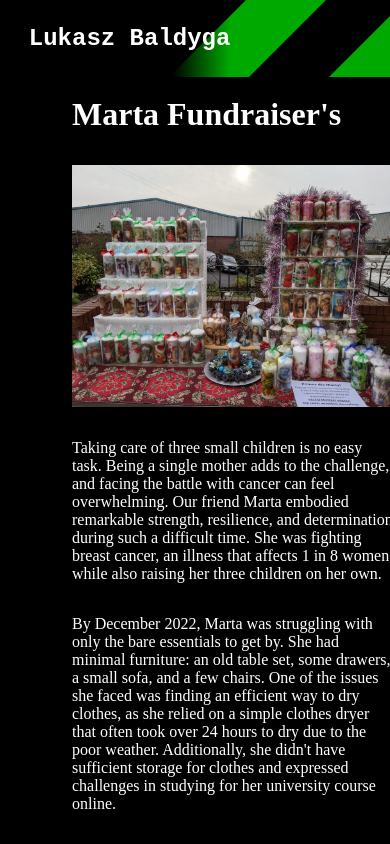
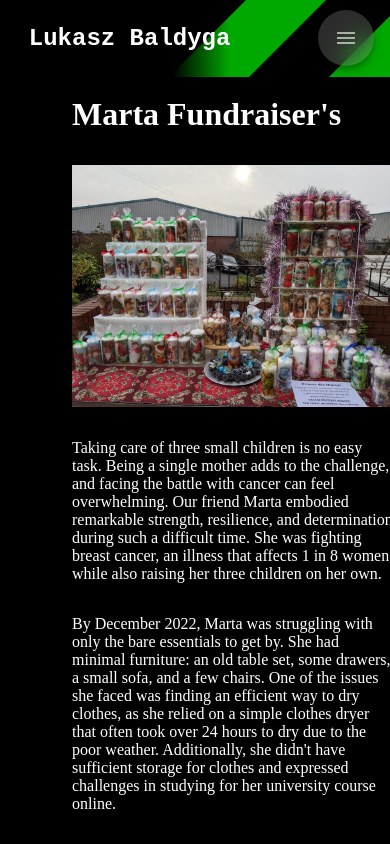
Before and after one commit to Rijndael1998/Website-Neo, a Next.js app: page /blog/marta in a window 390 px wide. Shown: the top 844 px of the page. Built offline with nearby package versions, Linux system fonts and the light colour scheme; a web font is replaced by a local one.

Commit message:
Added FAB menu

```diff
--- a/src/app/layout.tsx
+++ b/src/app/layout.tsx
@@ -9,6 +9,7 @@ import { defaultMetadata } from '@/content/Metadata'
 import { headers } from 'next/headers'
 import { Kanit, Noto_Sans, Noto_Serif } from 'next/font/google';
 import { Container } from '@mui/material';
+import FabNav from '@/components/app/nav/fabnav/_fabnav';
 
 
 const ns = Noto_Sans({
@@ -63,6 +64,7 @@ export default function RootLayout({
           {children}
         </Container>
         <Footer />
+        <FabNav />
       </body>
     </html>
   )
--- a/src/components/_vars.scss
+++ b/src/components/_vars.scss
@@ -2,7 +2,7 @@ $headerHeight: 8ch;
 
 /// breaks
 // nav bar
-$navBreak: 90ch;
+$navBreak: 90ch; // When changing this, make sure to also change @/components/app/nav/fabnav/_fabnav.tsx
 
 // for title
 $titleBreak: 40ch;
--- /dev/null
+++ b/src/components/app/nav/fabnav/_fabnav.tsx
@@ -0,0 +1,85 @@
+"use client";
+
+import * as React from 'react';
+import Backdrop from '@mui/material/Backdrop';
+import SpeedDial from '@mui/material/SpeedDial';
+import MenuIcon from '@mui/icons-material/Menu';
+import SpeedDialAction from '@mui/material/SpeedDialAction';
+import DarkModeFix from '@/components/muiWrappers/darkModeFix/_darkModeFix';
+import { Links } from '../navLinkCollection/navLink/links';
+import { useMediaQuery } from '@mui/material';
+
+const brightness = 220;
+const col = `rgba(${brightness}, ${brightness}, ${brightness}, 0.2)`;
+
+const brightnessHover = brightness;
+const colHover = `rgba(${brightnessHover}, ${brightnessHover}, ${brightnessHover}, 0.4)`;
+
+const brightnessInner = 255;
+const colInner = `rgba(${brightnessInner}, ${brightnessInner}, ${brightnessInner}, 0.6)`;
+
+export default function FabNav() {
+    const [open, setOpen] = React.useState(false);
+    const handleOpen = () => setOpen(true);
+    const handleClose = () => setOpen(false);
+
+    // TODO: add hiding during movement
+
+    return <DarkModeFix>
+        <Backdrop open={open} sx={{
+            backdropFilter: "blur(1em)",
+        }} />
+        <SpeedDial
+            hidden={useMediaQuery("@media (min-width:90ch)")}
+            ariaLabel="Mobile Menu FAB"
+            sx={{
+                position: 'fixed',
+                top: "0.6em",
+                right: "1em",
+
+                color: "white",
+
+                [`media`]: {
+
+                }
+            }}
+
+            FabProps={{
+                sx: {
+                    backgroundColor: col,
+                    backdropFilter: "blur(1em)",
+                    [`&:hover`]: {
+                        backgroundColor: colHover,
+                    },
+
+                    transition: "all 0.25s ease !important",
+                }
+            }}
+
+            icon={<>
+                <MenuIcon sx={{
+                    color: colInner,
+                    transform: `rotate(${open ? 180 : 0}deg)`,
+                    transition: "0.25s ease all",
+                }} />
+            </>}
+            onClose={handleClose}
+            onOpen={handleOpen}
+            open={open}
+            direction='down'
+        >
+            {Links.map(link =>
+                <SpeedDialAction
+                    key={link[1]}
+                    icon={link[2]}
+                    tooltipTitle={link[0]}
+                    tooltipOpen
+                    onClick={() => { handleClose() }}
+                    sx={{ [`&, & *`]: { transition: "all 0.25s ease" } }}
+                />
+            )}
+
+
+        </SpeedDial>
+    </DarkModeFix>
+}
--- a/src/components/app/nav/hamburger/_hamburger.tsx
+++ b/src/components/app/nav/hamburger/_hamburger.tsx
@@ -9,6 +9,7 @@ export type HamburgerProps = {
 }
 
 export default function Hamburger({ crossed, onTop, dynamic, onClick }: HamburgerProps) {
+    console.warn("Hamburger is deprecated.");
 
     const hamburgerClassName = classNames(
         styles.hamburger,
--- a/src/components/app/nav/navLinkCollection/navLink/links.ts
+++ /dev/null
@@ -1,6 +0,0 @@
-export const Links: Array<[title: string, url: string]> = [
-    ["Home", "/"],
-    ["Portfolio", "/portfolio"],
-    ["Blog", "/blog"],
-    ["Timeline", "/timeline"],
-];
--- /dev/null
+++ b/src/components/app/nav/navLinkCollection/navLink/links.tsx
@@ -0,0 +1,11 @@
+import FileCopyIcon from '@mui/icons-material/FileCopyOutlined';
+import SaveIcon from '@mui/icons-material/Save';
+import PrintIcon from '@mui/icons-material/Print';
+import ShareIcon from '@mui/icons-material/Share';
+
+export const Links: Array<[title: string, url: string, icon: React.ReactNode]> = [
+    ["Home", "/", <FileCopyIcon />,],
+    ["Portfolio", "/portfolio", <SaveIcon />,],
+    ["Blog", "/blog", <PrintIcon />,],
+    ["Timeline", "/timeline", <ShareIcon />,],
+];
```
